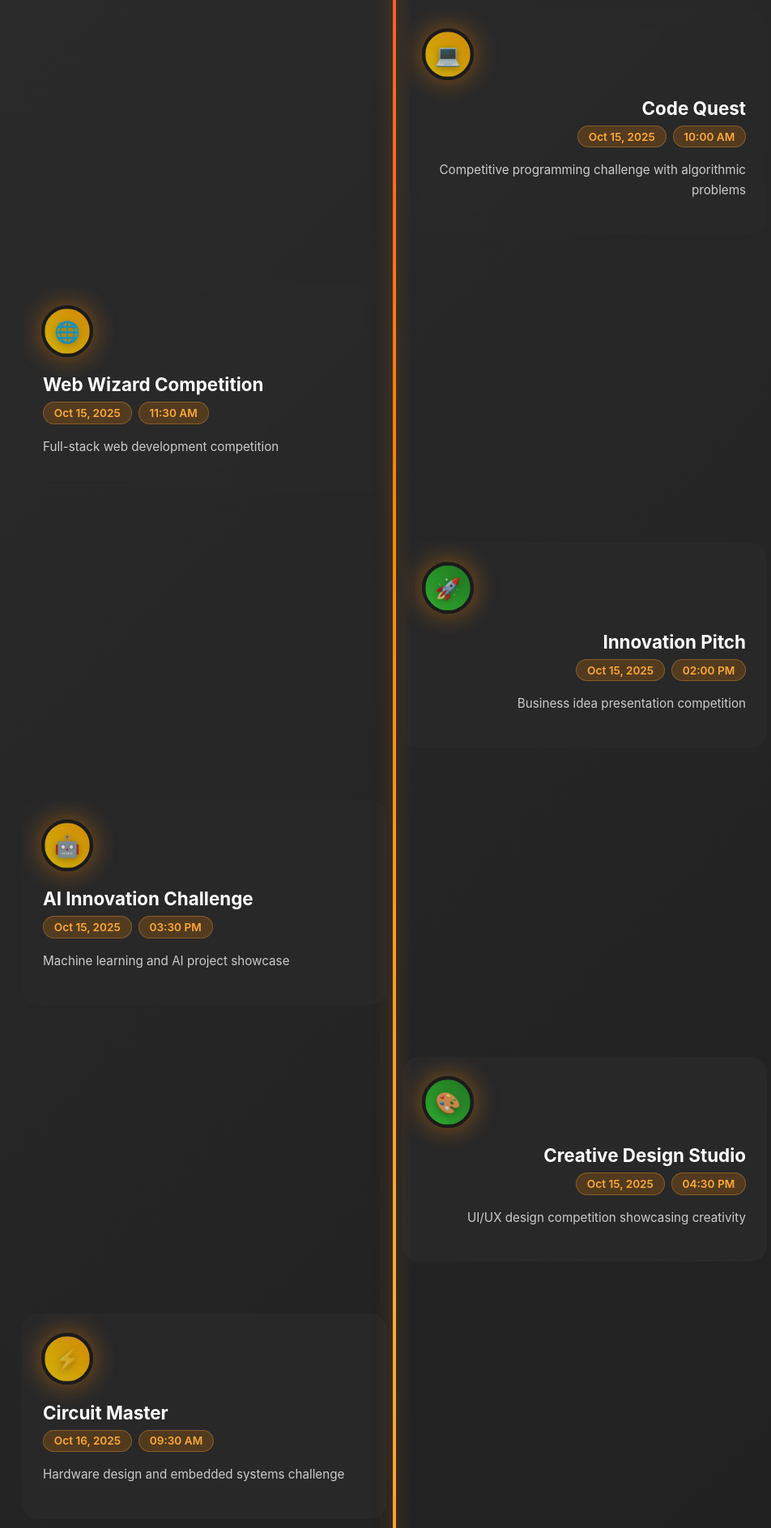
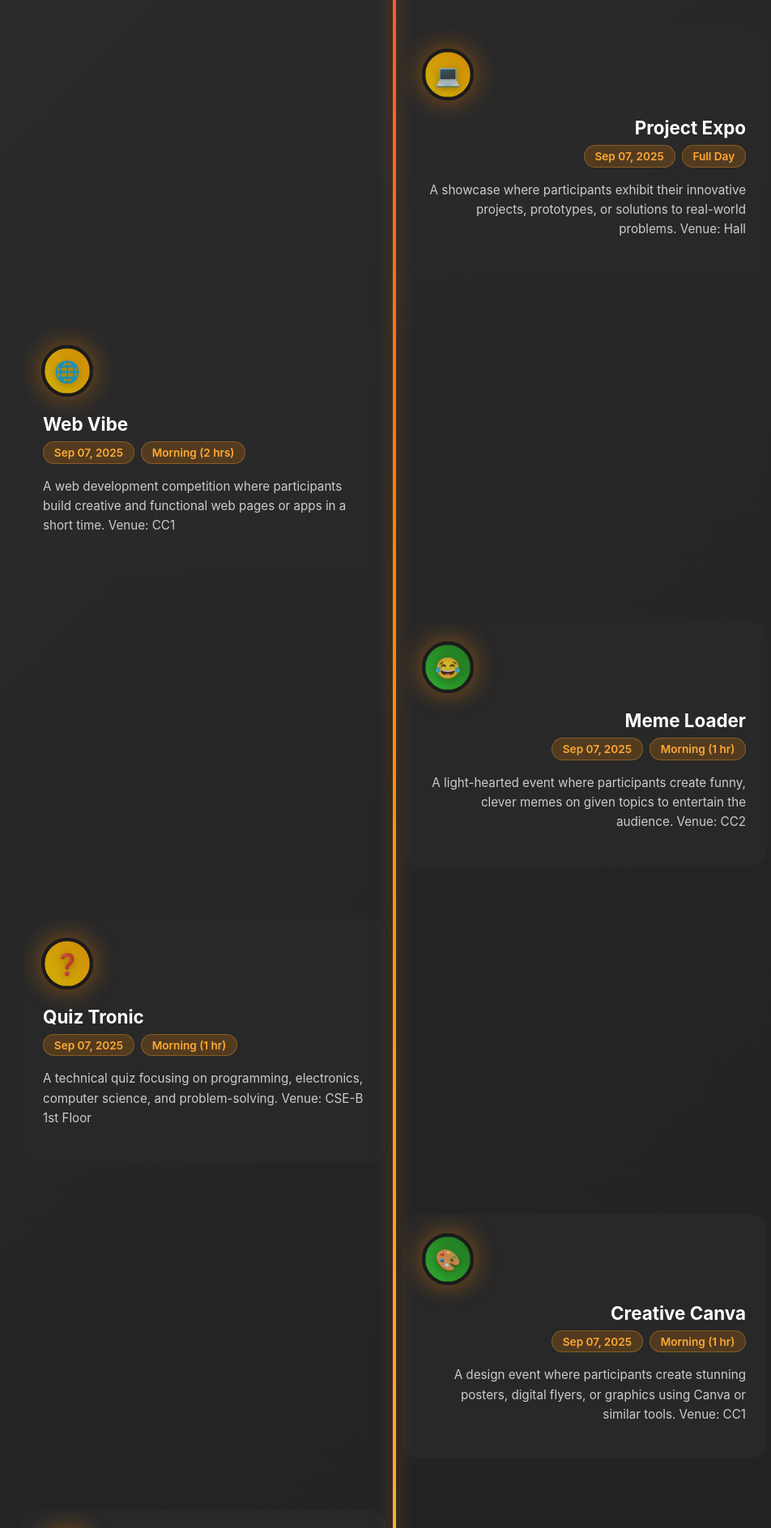
Before and after one commit to syedzeeeshan/sympfend, a React (Create React App) app: page / in a window 1280 px wide. Shown: the part 3720-5607 px from the top of the page at 81% size, without its empty margins (153-1105 px from the left). Built offline with nearby package versions, Linux system fonts and the light colour scheme.

Commit message:
Update TimeLine.js

```diff
--- a/src/components/TimeLine.js
+++ b/src/components/TimeLine.js
@@ -7,114 +7,113 @@ const TimeLine = () => {
   const events = [
     {
       id: 1,
-      title: "Registration Opens",
-      date: "Oct 1, 2025",
-      time: "09:00 AM",
-      description: "Registration portal goes live for all participants",
-      category: "non-technical",
+      title: "Paper Presentation",
+      date: "Sep 07, 2025",
+      time: "Full Day",
+      description: "Participants present research papers or innovative ideas in front of judges and peers. Venue: Hall",
+      category: "technical",
       icon: "📝"
     },
     {
       id: 2,
-      title: "Code Quest",
-      date: "Oct 15, 2025",
-      time: "10:00 AM",
-      description: "Competitive programming challenge with algorithmic problems",
+      title: "Project Expo",
+      date: "Sep 07, 2025",
+      time: "Full Day",
+      description: "A showcase where participants exhibit their innovative projects, prototypes, or solutions to real-world problems. Venue: Hall",
       category: "technical",
       icon: "💻"
     },
     {
       id: 3,
-      title: "Web Wizard Competition",
-      date: "Oct 15, 2025",
-      time: "11:30 AM",
-      description: "Full-stack web development competition",
+      title: "Web Vibe",
+      date: "Sep 07, 2025",
+      time: "Morning (2 hrs)",
+      description: "A web development competition where participants build creative and functional web pages or apps in a short time. Venue: CC1",
       category: "technical",
       icon: "🌐"
     },
     {
       id: 4,
-      title: "Innovation Pitch",
-      date: "Oct 15, 2025",
-      time: "02:00 PM",
-      description: "Business idea presentation competition",
+      title: "Meme Loader",
+      date: "Sep 07, 2025",
+      time: "Morning (1 hr)",
+      description: "A light-hearted event where participants create funny, clever memes on given topics to entertain the audience. Venue: CC2",
       category: "non-technical",
-      icon: "🚀"
+      icon: "😂"
     },
     {
       id: 5,
-      title: "AI Innovation Challenge",
-      date: "Oct 15, 2025",
-      time: "03:30 PM",
-      description: "Machine learning and AI project showcase",
+      title: "Quiz Tronic",
+      date: "Sep 07, 2025",
+      time: "Morning (1 hr)",
+      description: "A technical quiz focusing on programming, electronics, computer science, and problem-solving. Venue: CSE-B 1st Floor",
       category: "technical",
-      icon: "🤖"
+      icon: "❓"
     },
     {
       id: 6,
-      title: "Creative Design Studio",
-      date: "Oct 15, 2025",
-      time: "04:30 PM",
-      description: "UI/UX design competition showcasing creativity",
+      title: "Creative Canva",
+      date: "Sep 07, 2025",
+      time: "Morning (1 hr)",
+      description: "A design event where participants create stunning posters, digital flyers, or graphics using Canva or similar tools. Venue: CC1",
       category: "non-technical",
       icon: "🎨"
     },
     {
       id: 7,
-      title: "Circuit Master",
-      date: "Oct 16, 2025",
-      time: "09:30 AM",
-      description: "Hardware design and embedded systems challenge",
-      category: "technical",
-      icon: "⚡"
+      title: "Murder Mystery",
+      date: "Sep 09, 2025",
+      time: "Morning (1 hr)",
+      description: "A thrilling event where participants work in teams to solve a fictional crime using clues, logic, and deduction. Venue: CSE-A 1st Floor",
+      category: "non-technical",
+      icon: "🕵️"
     },
     {
       id: 8,
-      title: "Tech Talk Marathon",
-      date: "Oct 16, 2025",
-      time: "11:00 AM",
-      description: "Public speaking competition on technology trends",
-      category: "non-technical",
-      icon: "🎤"
+      title: "E-Sports",
+      date: "Sep 09, 2025",
+      time: "Afternoon (2 hrs)",
+      description: "Competitive gaming event featuring popular multiplayer video games. Teams or individuals compete for the highest scores. Venue: CSE-A 3rd Floor",
+      category: "technical",
+      icon: "🎮"
     },
     {
       id: 9,
-      title: "Data Analytics Pro",
-      date: "Oct 16, 2025",
-      time: "01:00 PM",
-      description: "Big data analysis and visualization competition",
+      title: "Quiz Buzz",
+      date: "Sep 09, 2025",
+      time: "Afternoon (2.5 hrs)",
+      description: "A fun and fast-paced quiz competition testing participants’ knowledge on general topics, tech, and current affairs. Venue: CSE-A 1st Floor",
       category: "technical",
-      icon: "📊"
+      icon: "🔔"
     },
     {
       id: 10,
-      title: "Case Study Challenge",
-      date: "Oct 16, 2025",
-      time: "02:30 PM",
-      description: "Business case analysis and strategic problem-solving",
-      category: "non-technical",
-      icon: "📋"
+      title: "Pixel Lutz",
+      date: "Sep 09, 2025",
+      time: "Afternoon (1 hr)",
+      description: "A digital art or pixel art creation challenge where participants design creative visuals using limited pixels or tools. Venue: CC2",
+      category: "technical",
+      icon: "🖼️"
     },
     {
       id: 11,
-      title: "Cyber Security Challenge",
-      date: "Oct 16, 2025",
-      time: "04:00 PM",
-      description: "Ethical hacking and cybersecurity CTF challenges",
-      category: "technical",
-      icon: "🔒"
+      title: "Treasure Hunt",
+      date: "Sep 09, 2025",
+      time: "Afternoon (2 hrs)",
+      description: "A campus-wide puzzle-solving game where teams follow clues, decode riddles, and race to find the hidden treasure. Venue: Main Block",
+      category: "non-technical",
+      icon: "🗝️"
     },
     {
       id: 12,
-      title: "Awards & Closing Ceremony",
-      date: "Oct 16, 2025",
-      time: "06:00 PM",
-      description: "Grand finale with awards distribution and networking",
-      category: "non-technical",
-      icon: "🏆"
+      title: "D.D.D. (Debug, Design, Develop)",
+      date: "Sep 09, 2025",
+      time: "Afternoon (2 hrs)",
+      description: "A coding challenge that tests participants’ ability to debug existing code, design solutions, and develop working programs. Venue: CSE-B 1st Floor",
+      category: "technical",
+      icon: "💻"
     }
   ];
-
   // Intersection Observer for scroll animations
   useEffect(() => {
     const observer = new IntersectionObserver(
```
